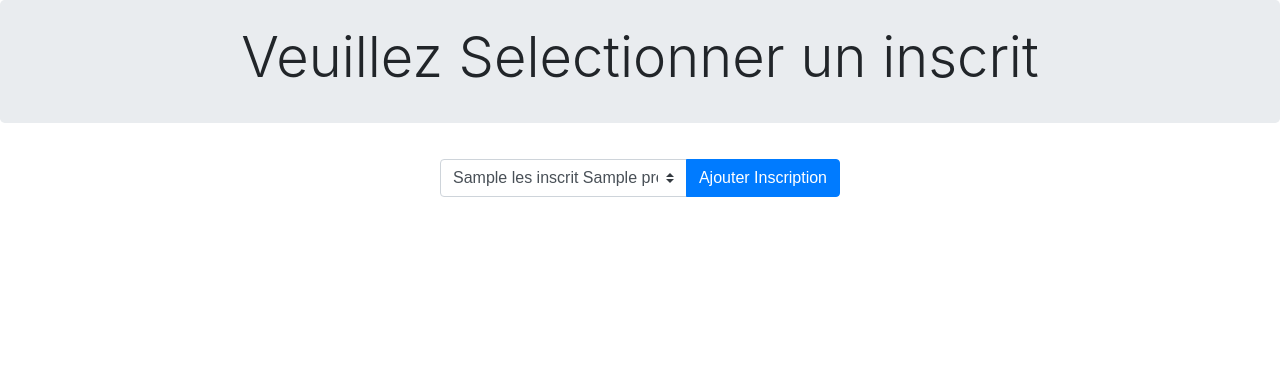
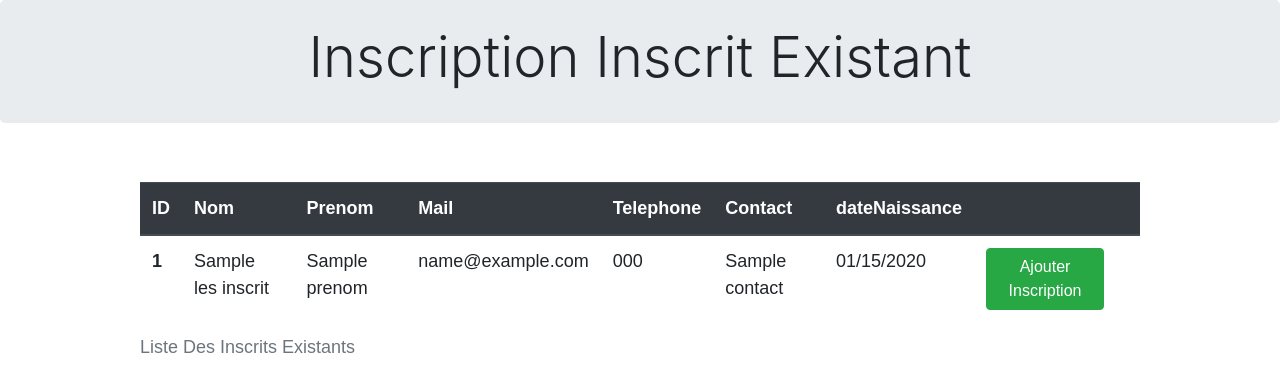
Before and after one commit to DanyCatarino/AppGestionLesIngeniaux, a Symfony app: template templates/view/selectInscrit.html.twig in a window 1280 px wide. Shown: the part 72-464 px from the top of the page. Run offline with Twig, Linux system fonts and the light colour scheme; the template is opened without the code that fills it: most values are stand-ins (such as "Sample title", 1, 10 or a date in 2020); some libraries are stand-ins or nearby versions.

Commit message:
Methode Inscrit/Inscription Valide

```diff
--- a/src/Controller/ViewController.php
+++ b/src/Controller/ViewController.php
@@ -129,12 +129,12 @@ class ViewController extends AbstractController
 
         if(!$inscrit)
         {
-            $message2="Il n'y aucun inscrit";
+            $message="Il n'y aucun inscrit";
         }
         else
         {
-            $message2=null;
+            $message=null;
         }
-        return $this->render('view/selectInscrit.html.twig',array('lesInscrits'=>$inscrit,'message'=>$message2));
+        return $this->render('view/selectInscrit.html.twig',array('lesInscrits'=>$inscrit,'message'=>$message));
     }
 }
--- a/src/Entity/Contact.php
+++ b/src/Entity/Contact.php
@@ -56,7 +56,10 @@ class Contact
      * @ORM\Column(type="string", length=100)
      */
     private $Segment;
+    public function __toString(){
 
+        return (string) $this->id;
+     }
     public function __construct()
     {
         $this->inscrit = new ArrayCollection();
--- a/templates/menu/menu.html.twig
+++ b/templates/menu/menu.html.twig
@@ -26,7 +26,7 @@
                 </a>
             </div>
             <div class="col-md-4">
-                <a href="" class="thumbnail">
+                <a href="{{path('addInscrit')}}" class="thumbnail">
                     <img src="{{asset('inscription.png')}}" width="100" height="100" alt="Salle"><div class="legende">INSCRIPTION</div>
                 </a>
             </div>
--- a/templates/view/selectInscrit.html.twig
+++ b/templates/view/selectInscrit.html.twig
@@ -2,26 +2,66 @@
 
 {% block body %}
 <style>
-    .example-wrapper { margin: 2em auto; max-width: 400px; width: 95%; font: 18px/1.5 sans-serif; }
+    .example-wrapper { margin: 1em auto; max-width: 1000px; width: 95%; font: 18px/1.5 sans-serif; }
     .example-wrapper code { background: #FFFFFF; padding: 2px 6px; }
     .error {color: red}
 </style>
 <div class="jumbotron text-center p-4">
-    <h1 class="display-4">Veuillez Selectionner un inscrit</h1>
+    <h1 class="display-4">Inscription Inscrit Existant</h1>
     </div>
 <div class="example-wrapper">
-{% for inscrit in lesInscrits %}
-<form action ="{{path('addInscription',{id: inscrit.id})}}" method="POST">
-    <div class="input-group">
-    <select class="browser-default custom-select" id="inputGroupSelect04">
-         <option>{{inscrit.nom}} {{inscrit.prenom}}</option>
-    </select>
+<div class="container">
+    <div class="row">
+        <div class="col text-center">
+                </div><br/>
+                <div class="table-responsive-sm">
+                     <table class="table">
+                     <caption>Liste Des Inscrits Existants</caption>
+                        <thead class="thead-dark">
+                         <tr>
+                            <th scope="col">ID</th>
+                            <th scope="col">Nom</th>
+                            <th scope="col">Prenom</th>
+                            <th scope="col">Mail</th>
+                            <th scope="col">Telephone</th>
+                            <th scope="col">Contact</th>
+                            <th scope="col">dateNaissance</th>
+                            <th></th>
+                            <th></th>
+                        </tr>
+                    </thead>
+                <tbody>
+                        {% for inscrit in lesInscrits %}
+                        <tr>
+                        <th scope="row">{{inscrit.id}}</th>
+                        <td>{{inscrit.nom}}</td>
+                        <td>{{inscrit.prenom}}</td>
+                        <td>{{inscrit.mail}}</td>
+                        <td>{{inscrit.telephone}}</td>
+                        <td>{{inscrit.contact}}</td>
+                        <td>{{inscrit.dateNaissance|date("m/d/Y")}}</td>
+                        <td><a class="btn btn-success   " href="{{path('addInscription', {'id' : inscrit.id})}}">Ajouter Inscription</a></br></td>
+                        </tr>
+                        {% endfor %}
+                 </tbody>
+             </div>
+    </table>
+</div>
+{% endblock %}
+
+
+
+{# <select class="form-control" size="15">
+        {% for inscrit in lesInscrits %}
+        <form action ="{{path('addInscription',{id: inscrit.id})}}" method="GET">
+        <option>{{inscrit.nom}} {{inscrit.prenom}}</option>
+        {% endfor %}
+        </select>
         <div class="input-group-append">
-            <button class="btn btn-primary" type="submit">Ajouter Inscription</button>
+            <button class="btn btn-outline-secondary" type="submit">Ajouter Inscription</button>
         </div>
     </div>
-</form>
-{% endfor %}
+</form> #}
  {# <select class="custom-select" size="15">
      {% for inscrit in lesInscrits %}
         <option>{{inscrit.nom}} {{inscrit.prenom}}</option>
@@ -31,4 +71,3 @@
 {% endfor %} #}
 {# </div>
 </div> #}
-{% endblock %}
--- a/templates/view/viewSalles.html.twig
+++ b/templates/view/viewSalles.html.twig
@@ -2,7 +2,7 @@
 
 {% block body %}
 <style>
-    .example-wrapper { margin: 1em auto; max-width: 800px; width: 95%; font: 18px/1.5 sans-serif; }
+    .example-wrapper { margin: 2em auto; max-width: 1000px; width: 95%; font: 18px/1.5 sans-serif; }
     .example-wrapper code { background: #F5F5F5; padding: 2px 6px; }
 </style>
 <div class="jumbotron text-center p-4">
@@ -19,6 +19,7 @@
         <table class="table">
           <thead class="thead-dark">
             <tr>
+                <th scope="col"></th>
                 <th scope="col">Nom</th>
                 <th scope="col">Adresse</th>
                 <th scope="col">Capacite</th>
@@ -27,7 +28,6 @@
                 <th scope="col">Telephone Gestionnaire</th>
                 <th scope="col"></th>
                 <th scope="col"></th>
-                 <th scope="col"></th>
             </tr>
           </thead>
           <tbody>
```
Also changed, not shown: src/Controller/AddController.php (+7 -5 lines), templates/add/addInscription.html.twig (+10 -4 lines), templates/add/addInscrit.html.twig (+5 -4 lines).
